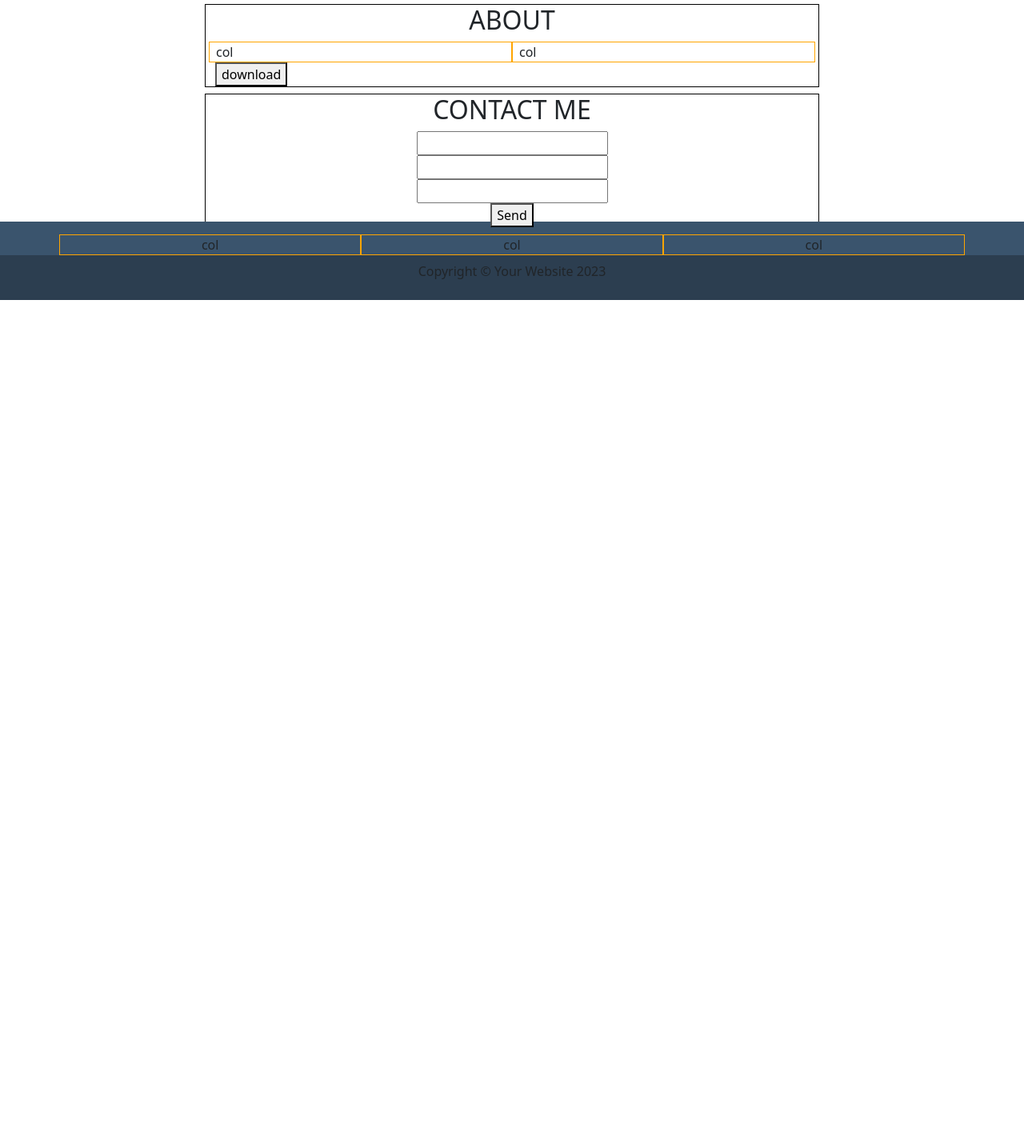
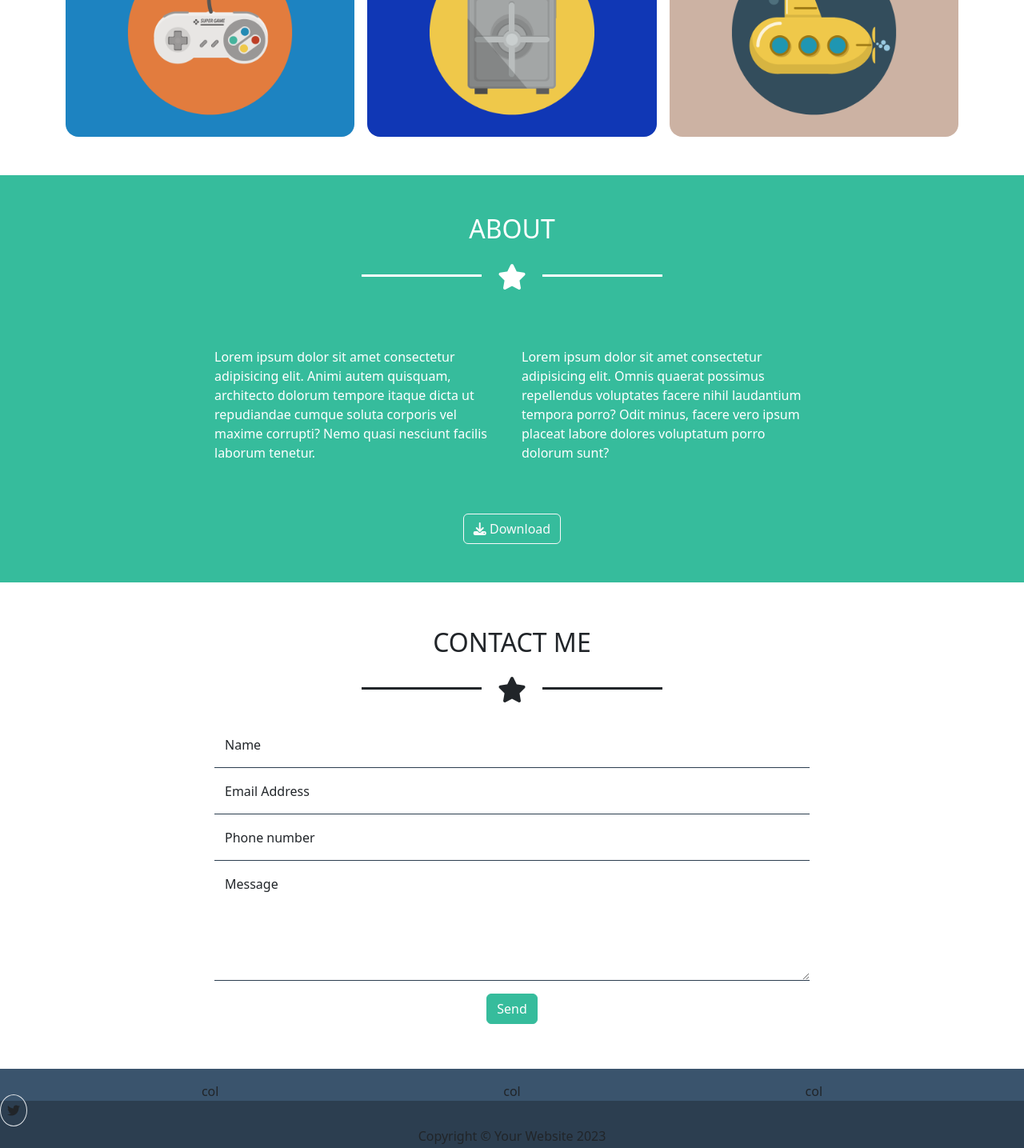
Before and after one commit to LucaPertosa/html-css-bootstrap-freelancer, a plain HTML site: page index.html in a window 1280 px wide. Shown: the part 1145-2580 px from the top of the page at 80% size. Before the commit the page ends 1520 px from the top, so only its background shows below. Drawn offline with nearby package versions, Linux system fonts and the light colour scheme.

Commit message:
Complete main section + responsive

```diff
--- a/css/style.css
+++ b/css/style.css
@@ -2,7 +2,7 @@
 :root {
     --header-footer-color: #2C3E50;
     --header-height: 80px;
-    --jumbotron-color: #36BC9C;
+    --primarybac-color: #36BC9C;
     --otherinfo-section-color: #3A546D;
     --contact-text-color: #2C3E50;
 }
@@ -53,44 +53,70 @@ header .navbar {
 
 /* Jumbotron */
 .ms_jumbotron {
-    /* debug */
     margin-top: var(--header-height);
     color: white;
-    background-color: var(--jumbotron-color);
+    background-color: var(--primarybac-color);
 }
 
 .ms_jumbotron img {
     width: 200px;
 }
+
 /* /Jumbotron */
 
 /* Portfolio-section */
-[class*="col-"] {
-    border: 1px solid orange;
+#portfolio {
+    color: var(--contact-text-color);
 }
 /* /Portfolio-section */
 
 /* About-section */
-.about {
-    background-color: var(--jumbotron-color);
+#about {
+    background-color: var(--primarybac-color);
+    color: white;
 }
 .ms_container {
     max-width: 60%;
     margin: 0 auto;
-    /* debug */
-    border: 1px solid black;
 }
 /* /About-section */
 
 /* Contact-section */
+.form-control {
+    border-top: 0;
+    border-right: 0;
+    border-left: 0;
+    border-radius: 0;
+    border-bottom: 1px solid var(--contact-text-color);
+}
 
+.form-control:focus {
+    border-color: unset;
+    box-shadow: none;
+}
+
+#floatingTextarea2 {
+    height: 150px;
+}
+
+#contact .btn {
+    color: white;
+    background-color: var(--primarybac-color);
+    border: 1px solid var(--primarybac-color);
+}
+
+#contact .btn:hover {
+    color: var(--primarybac-color);
+    background-color: initial;
+
+}
 /* /Contact-section */
 
 /* Other-info-section */
-    .info {
-        /* debug */
-        background-color: var(--otherinfo-section-color);
-    }
+.info {
+    /* debug */
+    background-color: var(--otherinfo-section-color);
+}
 /* /Other-info-section */
 /* /MAIN */
 
--- a/index.html
+++ b/index.html
@@ -8,7 +8,9 @@
     <title>Bootstrap Freelancer</title>
 
     <!-- LINK FONTAWESOME -->
-    <link rel="stylesheet" href="https://cdnjs.cloudflare.com/ajax/libs/font-awesome/6.3.0/css/all.min.css" integrity="sha512-SzlrxWUlpfuzQ+pcUCosxcglQRNAq/DZjVsC0lE40xsADsfeQoEypE+enwcOiGjk/bSuGGKHEyjSoQ1zVisanQ==" crossorigin="anonymous" referrerpolicy="no-referrer" />
+    <link rel="stylesheet" href="https://cdnjs.cloudflare.com/ajax/libs/font-awesome/6.3.0/css/all.min.css"
+        integrity="sha512-SzlrxWUlpfuzQ+pcUCosxcglQRNAq/DZjVsC0lE40xsADsfeQoEypE+enwcOiGjk/bSuGGKHEyjSoQ1zVisanQ=="
+        crossorigin="anonymous" referrerpolicy="no-referrer" />
     <!-- LINK BOOTSTRAP -->
     <link href="https://cdn.jsdelivr.net/npm/bootstrap@5.2.3/dist/css/bootstrap.min.css" rel="stylesheet"
         integrity="sha384-rbsA2VBKQhggwzxH7pPCaAqO46MgnOM80zW1RWuH61DGLwZJEdK2Kadq2F9CUG65" crossorigin="anonymous">
@@ -45,16 +47,19 @@
             </div>
         </nav>
         <!-- Jumbotron -->
-        <div class="ms_jumbotron mb-2 p-4">
+        <div class="ms_jumbotron py-5">
             <div class="container text-center">
                 <img class="m-4" src="img/avatar.svg" alt="Avatar image">
+
+                <!-- Section-title -->
                 <h2 class="h1 ">START BOOTSTRAP</h2>
+                <!-- /Section-title -->
 
                 <!-- Separation star -->
-                <span class="ms_separation d-flex  justify-content-center m-3">
+                <span class="ms_separation d-flex  justify-content-center my-4">
                     <p class="ms_line"></p>
                     <i class="fa-solid fa-star"></i>
-                    <p class="ms_line"></p>
+                    <p class="ms_line "></p>
                 </span>
                 <!-- /Separation star -->
 
@@ -68,9 +73,23 @@
 
     <main>
         <!-- Portfolio-section -->
-        <section id="portfolio" class="py-2">
+        <section id="portfolio" class="py-5">
             <div class="container">
-                <h2 class="text-center">PORTFOLIO</h2>
+                <!-- Section-title -->
+                <h2 class="text-center my-2">
+                    PORTFOLIO
+                </h2>
+                <!-- /Section-title -->
+
+                <!-- Separation star -->
+                <span class="ms_separation d-flex  justify-content-center my-4">
+                    <p class="ms_line"></p>
+                    <i class="fa-solid fa-star"></i>
+                    <p class="ms_line "></p>
+                </span>
+                <!-- /Separation star -->
+
+                <!-- Image-section -->
                 <div class="row g-3">
                     <div class="col-12 col-md-6 col-lg-4">
                         <img class="rounded-4" src="img/cabin.png" alt="">
@@ -91,35 +110,82 @@
                         <img class="rounded-4" src="img/submarine.png" alt="">
                     </div>
                 </div>
+                <!-- Image-section -->
             </div>
         </section>
         <!-- /Portfolio-section -->
 
         <!-- About-section -->
         <section id="about" class=" mb-2">
-            <div class="ms_container">
+            <div class="ms_container py-5">
                 <div class="container-fluid">
+                    <!-- Section-title -->
                     <h2 class="text-center">ABOUT</h2>
-                    <div class="row g-3">
-                        <div class="col-12 col-md-6">col</div>
-                        <div class="col-12 col-md-6">col</div>
+                    <!-- /Section-title -->
+
+                    <!-- Separation star -->
+                    <span class="ms_separation d-flex  justify-content-center my-4">
+                        <p class="ms_line"></p>
+                        <i class="fa-solid fa-star"></i>
+                        <p class="ms_line "></p>
+                    </span>
+                    <!-- /Separation star -->
+
+                    <div class="row g-4 my-5">
+                        <div class="col-12 col-md-6">
+                            <p>
+                                Lorem ipsum dolor sit amet consectetur adipisicing elit. Animi autem quisquam, architecto dolorum tempore itaque dicta ut repudiandae cumque soluta corporis vel maxime corrupti? Nemo quasi nesciunt facilis laborum tenetur.
+                            </p>
+                        </div>
+                        <div class="col-12 col-md-6">
+                            <p>
+                                Lorem ipsum dolor sit amet consectetur adipisicing elit. Omnis quaerat possimus repellendus voluptates facere nihil laudantium tempora porro? Odit minus, facere vero ipsum placeat labore dolores voluptatum porro dolorum sunt?
+                            </p>
+                        </div>
                     </div>
-                    <button>download</button>
+                    <div class="d-flex justify-content-center mt-2">
+                        <button class="btn btn-outline-light" type="button"><i class="fa-solid fa-download"></i> Download</button>
+                    </div>
                 </div>
             </div>
         </section>
         <!-- /About-section -->
 
         <!-- Contact-section -->
-        <section id="contact" class=" mb-2">
+        <section id="contact" class="mb-2 py-5">
             <div class="ms_container">
                 <div class="container-fluid  text-center">
+
+                    <!-- Section-title -->
                     <h2>CONTACT ME</h2>
-                    <form action="" class="d-flex flex-column align-items-center">
-                        <input type="text">
-                        <input type="text">
-                        <input type="text">
-                        <button>Send</button>
+                    <!-- /Section-title -->
+
+                    <!-- Separation star -->
+                    <span class="ms_separation d-flex  justify-content-center my-4">
+                        <p class="ms_line"></p>
+                        <i class="fa-solid fa-star"></i>
+                        <p class="ms_line "></p>
+                    </span>
+                    <!-- /Separation star -->
+
+                    <form action="">
+                        <div class="form-floating">
+                            <input type="text" class="form-control" id="floatingText" placeholder="Name">
+                            <label for="floatingText">Name</label>
+                        </div>
+                        <div class="form-floating">
+                            <input type="email" class="form-control" id="floatingInput" placeholder="Email Address">
+                            <label for="floatingInput">Email Address</label>
+                        </div>
+                        <div class="form-floating">
+                            <input type="tel" class="form-control" id="floatingNumber" placeholder="Phone number">
+                            <label for="floatingNumber">Phone number</label>
+                        </div>
+                        <div class="form-floating">
+                            <textarea class="form-control" id="floatingTextarea2" placeholder="Leave a comment here!"></textarea>
+                            <label for="floatingTextarea2">Message</label>
+                        </div>
+                        <button class="btn my-3" type="submit"> Send </button>
                     </form>
                 </div>
             </div>
@@ -141,6 +207,7 @@
     </main>
 
     <footer>
+        <span class="border rounded-circle p-2"><i class="fa-brands fa-twitter"></i></span>
         <div class="container text-center p-2">
             <p>Copyright © Your Website 2023 </p>
         </div>
```
